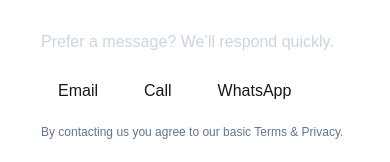
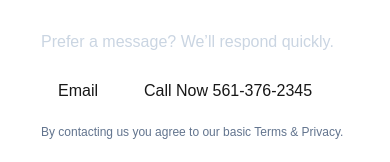
Before and after one commit to tkovalsky/rachel-site, a Next.js app: page / in a window 390 px wide. Shown: the part 4741-4903 px from the top of the page. Built offline with nearby package versions, Linux system fonts and the light colour scheme.

Commit message:
removed whatsapp button and updated phone number

```diff
--- a/src/app/page.tsx
+++ b/src/app/page.tsx
@@ -226,8 +226,7 @@ export default function Page() {
           <p className="text-slate-300">Prefer a message? We’ll respond quickly.</p>
           <div className="mt-4 flex flex-wrap gap-3">
             <a href="mailto:info@AtlanticHomeWatch.com" className="rounded-lg border border-white/20 px-4 py-2">Email</a>
-            <a href="tel:+15615550123" className="rounded-lg border border-white/20 px-4 py-2">Call</a>
-            <a href="https://wa.me/15615550123" target="_blank" className="rounded-lg border border-white/20 px-4 py-2">WhatsApp</a>
+            <a href="tel:+15613762345" className="rounded-lg border border-white/20 px-4 py-2">Call Now 561-376-2345 </a>
           </div>
           <p className="text-xs text-slate-500 mt-3">
             By contacting us you agree to our basic Terms & Privacy.
```
